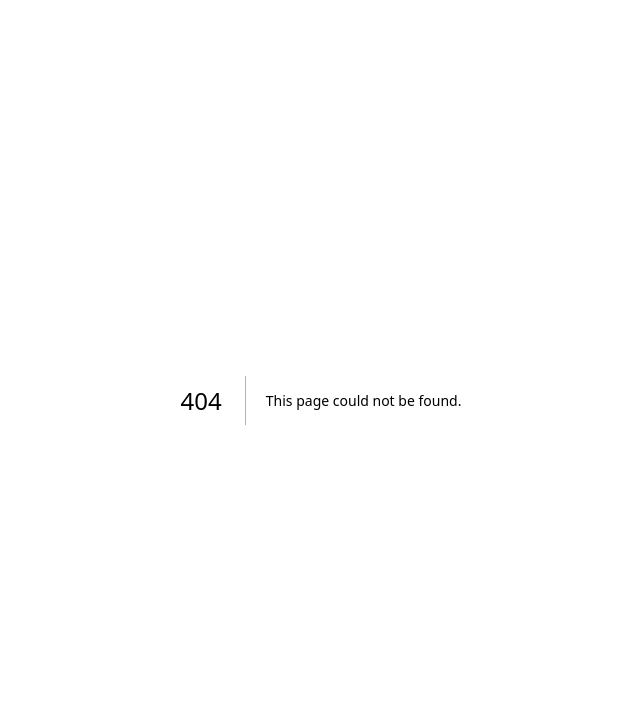
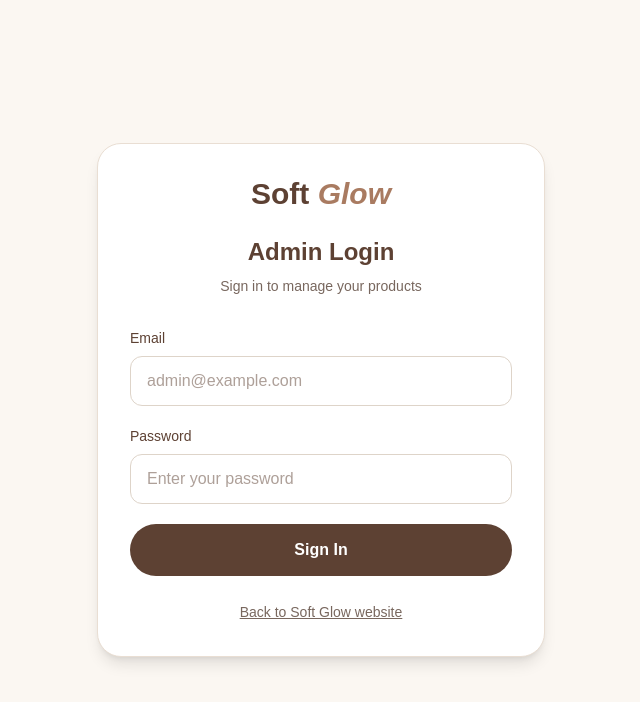
Before and after one commit to Mohmd-alameddin/soft-glow, a Next.js app: page /admin/login in a window 1280 px wide. Before the commit this address had no page. Shown: the top 702 px of the page, without its empty margins (319-959 px from the left). Built offline with nearby package versions, Linux system fonts and the light colour scheme; no server answers.

Commit message:
Update Soft Glow website

```diff
--- /dev/null
+++ b/src/app/admin/login/page.tsx
@@ -0,0 +1,143 @@
+
+'use client';
+
+import { useState } from 'react';
+import { useRouter } from 'next/navigation';
+import Link from 'next/link';
+import { createClient } from '@/lib/supabase/client';
+
+export default function AdminLoginPage() {
+  const router = useRouter();
+  const supabase = createClient();
+
+  const [email, setEmail] = useState('');
+  const [password, setPassword] = useState('');
+  const [error, setError] = useState('');
+  const [loading, setLoading] = useState(false);
+
+  async function handleLogin(e: React.FormEvent<HTMLFormElement>) {
+    e.preventDefault();
+    setError('');
+    setLoading(true);
+
+    try {
+      const { data, error: loginError } =
+        await supabase.auth.signInWithPassword({
+          email,
+          password,
+        });
+
+      if (loginError || !data.user) {
+        setError(loginError?.message || 'Login failed.');
+        return;
+      }
+
+      const { data: admin, error: adminError } = await supabase
+        .from('admin_users')
+        .select('user_id')
+        .eq('user_id', data.user.id)
+        .single();
+
+      if (adminError || !admin) {
+        await supabase.auth.signOut();
+        setError('You do not have administrator access.');
+        return;
+      }
+
+      router.replace('/admin/products');
+      router.refresh();
+    } catch {
+      setError('Something went wrong. Please try again.');
+    } finally {
+      setLoading(false);
+    }
+  }
+
+  return (
+    <main className="min-h-screen bg-[#fbf7f2] flex items-center justify-center px-5 py-12 text-[#5d4133]">
+      <div className="w-full max-w-md rounded-3xl bg-white p-8 shadow-lg border border-[#e9ded3]">
+        <div className="text-center mb-8">
+          <Link href="/" className="text-3xl font-semibold">
+            Soft <span className="italic text-[#a97b61]">Glow</span>
+          </Link>
+
+          <h1 className="text-2xl font-semibold mt-6">
+            Admin Login
+          </h1>
+
+          <p className="text-sm text-[#78675e] mt-2">
+            Sign in to manage your products
+          </p>
+        </div>
+
+        <form onSubmit={handleLogin} className="space-y-5">
+          <div>
+            <label
+              htmlFor="email"
+              className="block text-sm font-medium mb-2"
+            >
+              Email
+            </label>
+
+            <input
+              id="email"
+              type="email"
+              required
+              value={email}
+              onChange={(e) => setEmail(e.target.value)}
+              placeholder="admin@example.com"
+              autoComplete="email"
+              className="w-full rounded-xl border border-[#ded4c9] px-4 py-3 outline-none focus:border-[#a97b61]"
+            />
+          </div>
+
+          <div>
+            <label
+              htmlFor="password"
+              className="block text-sm font-medium mb-2"
+            >
+              Password
+            </label>
+
+            <input
+              id="password"
+              type="password"
+              required
+              value={password}
+              onChange={(e) => setPassword(e.target.value)}
+              placeholder="Enter your password"
+              autoComplete="current-password"
+              className="w-full rounded-xl border border-[#ded4c9] px-4 py-3 outline-none focus:border-[#a97b61]"
+            />
+          </div>
+
+          {error && (
+            <p
+              role="alert"
+              className="rounded-xl bg-red-50 px-4 py-3 text-sm text-red-700"
+            >
+              {error}
+            </p>
+          )}
+
+          <button
+            type="submit"
+            disabled={loading}
+            className="w-full rounded-full bg-[#5d4133] py-3.5 font-semibold text-white hover:bg-[#795b4b] disabled:opacity-50"
+          >
+            {loading ? 'Signing in...' : 'Sign In'}
+          </button>
+        </form>
+
+        <div className="mt-6 text-center">
+          <Link
+            href="/"
+            className="text-sm text-[#78675e] underline"
+          >
+            Back to Soft Glow website
+          </Link>
+        </div>
+      </div>
+    </main>
+  );
+}
```
Also changed, not shown: public/products/9000.png (deleted), public/products/90000.webp (deleted).
